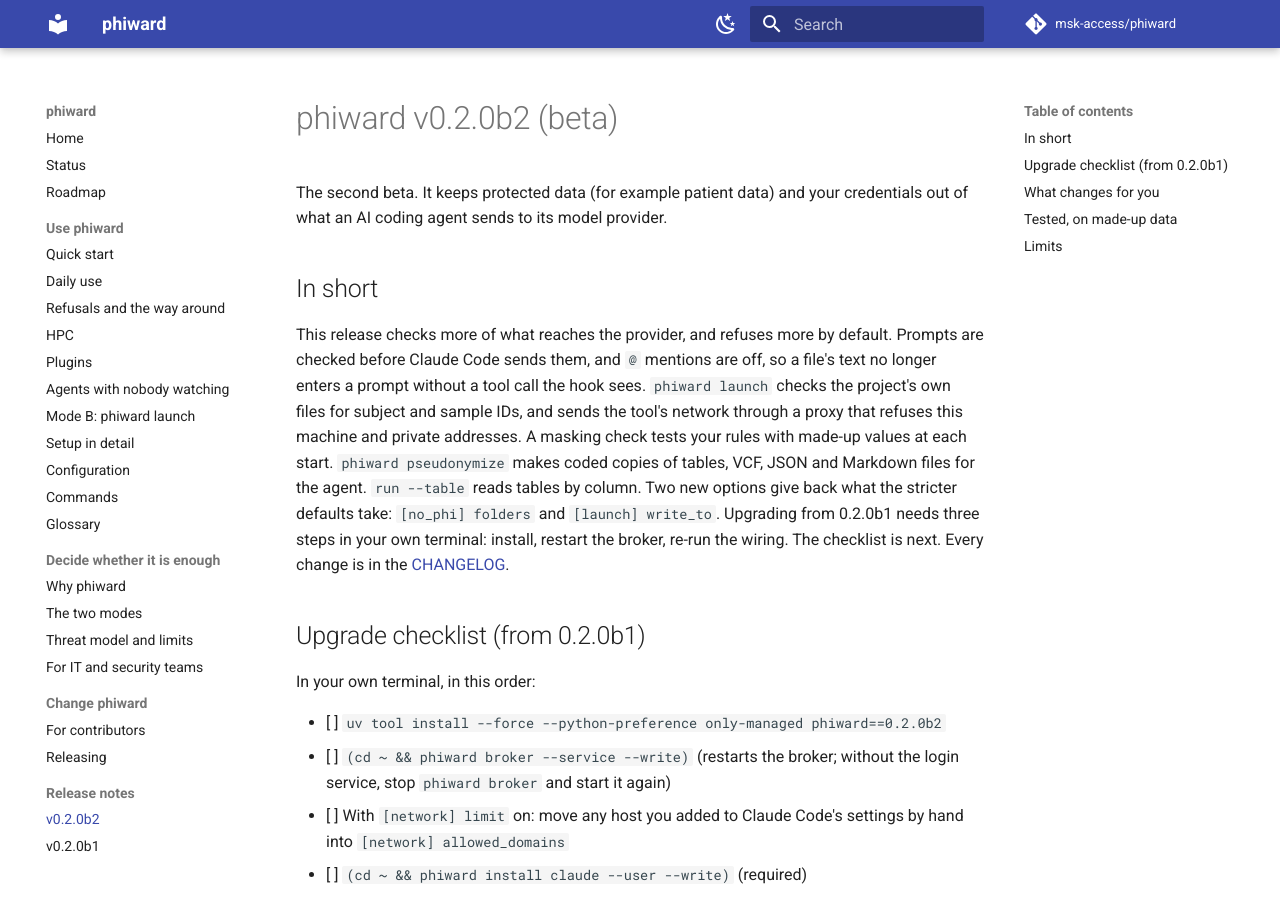
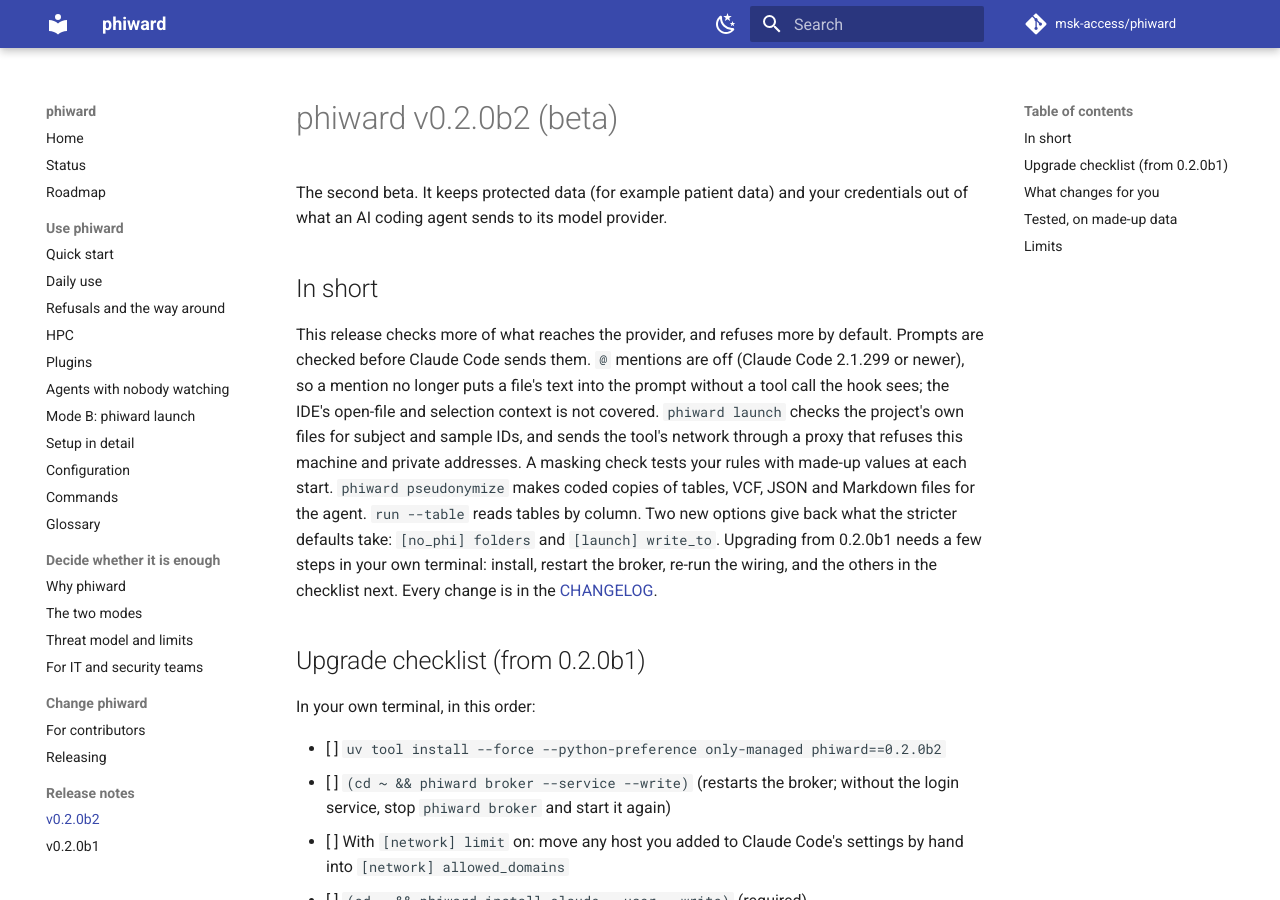
Before and after one commit to msk-access/phiward, an MkDocs documentation site: the page built from docs/release-notes/v0.2.0b2.md, in a window 1280 px wide and 900 px high. Built offline with MkDocs 1.6.1 and Material for MkDocs 9.7.7, drawn with Linux system fonts in a browser that asks for light colours; comment, search, counter and statistics services are not loaded; the version menu is left out.

Commit message:
docs(release-notes): @ mentions as the CHANGELOG says them, and no step count
The mentions line names the Claude Code version and what is not covered (the IDE's open-file
and selection context), as the CHANGELOG entry does. The upgrade is "a few steps": the
checklist has more than three.

```diff
--- a/docs/release-notes/v0.2.0b2.md
+++ b/docs/release-notes/v0.2.0b2.md
@@ -6,15 +6,16 @@ what an AI coding agent sends to its model provider.
 ## In short
 
 This release checks more of what reaches the provider, and refuses more by default. Prompts are
-checked before Claude Code sends them, and `@` mentions are off, so a file's text no longer
-enters a prompt without a tool call the hook sees. `phiward launch` checks the project's own
+checked before Claude Code sends them. `@` mentions are off (Claude Code 2.1.299 or newer), so
+a mention no longer puts a file's text into the prompt without a tool call the hook sees; the
+IDE's open-file and selection context is not covered. `phiward launch` checks the project's own
 files for subject and sample IDs, and sends the tool's network through a proxy that refuses
 this machine and private addresses. A masking check tests your rules with made-up values at
 each start. `phiward pseudonymize` makes coded copies of tables, VCF, JSON and Markdown files
 for the agent. `run --table` reads tables by column. Two new options give back what the
 stricter defaults take: `[no_phi] folders` and `[launch] write_to`. Upgrading from 0.2.0b1
-needs three steps in your own terminal: install, restart the broker, re-run the wiring. The
-checklist is next. Every change is in the
+needs a few steps in your own terminal: install, restart the broker, re-run the wiring, and
+the others in the checklist next. Every change is in the
 [CHANGELOG](https://github.com/msk-access/phiward/blob/v0.2.0b2/CHANGELOG.md).
 
 ## Upgrade checklist (from 0.2.0b1)
```
